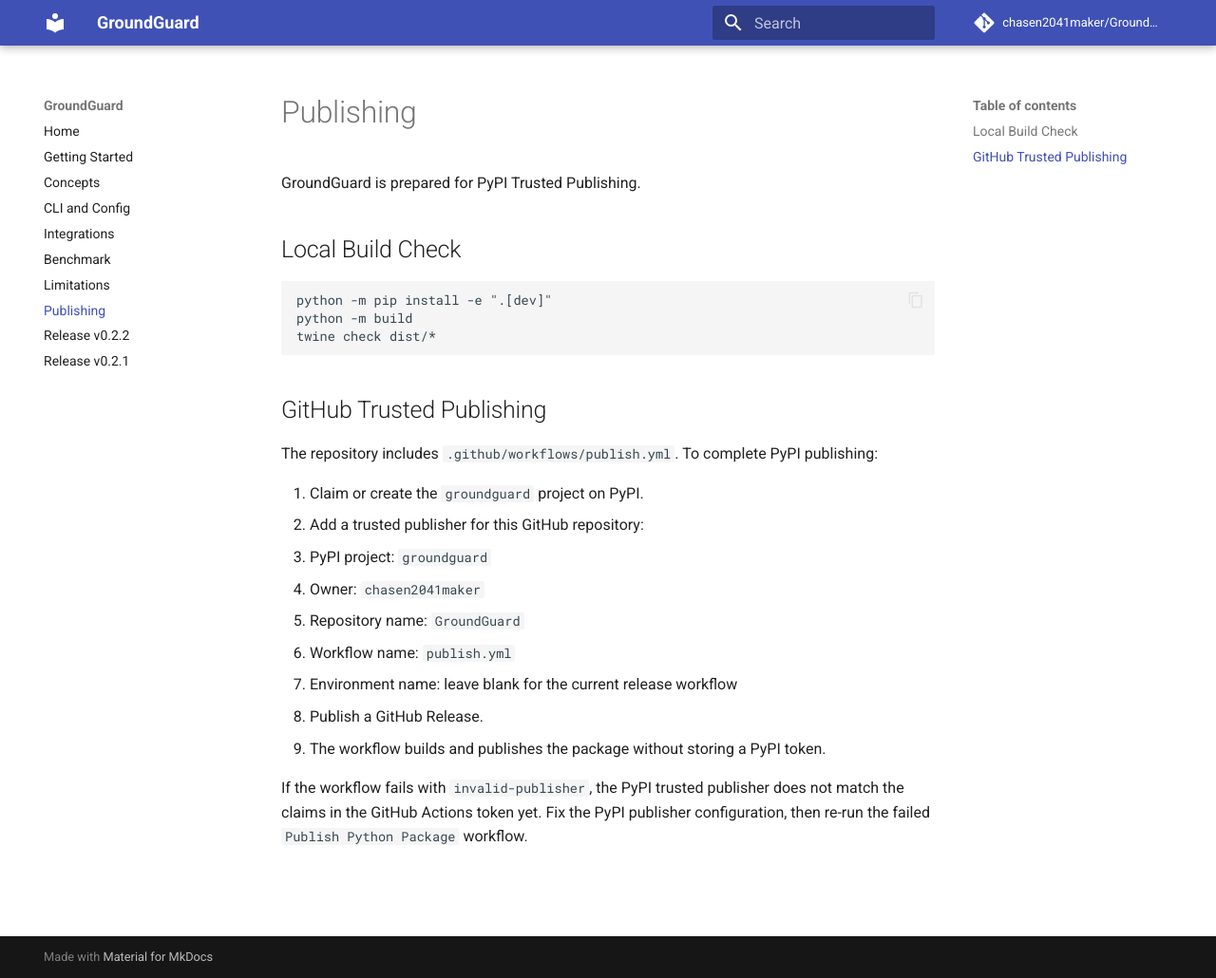
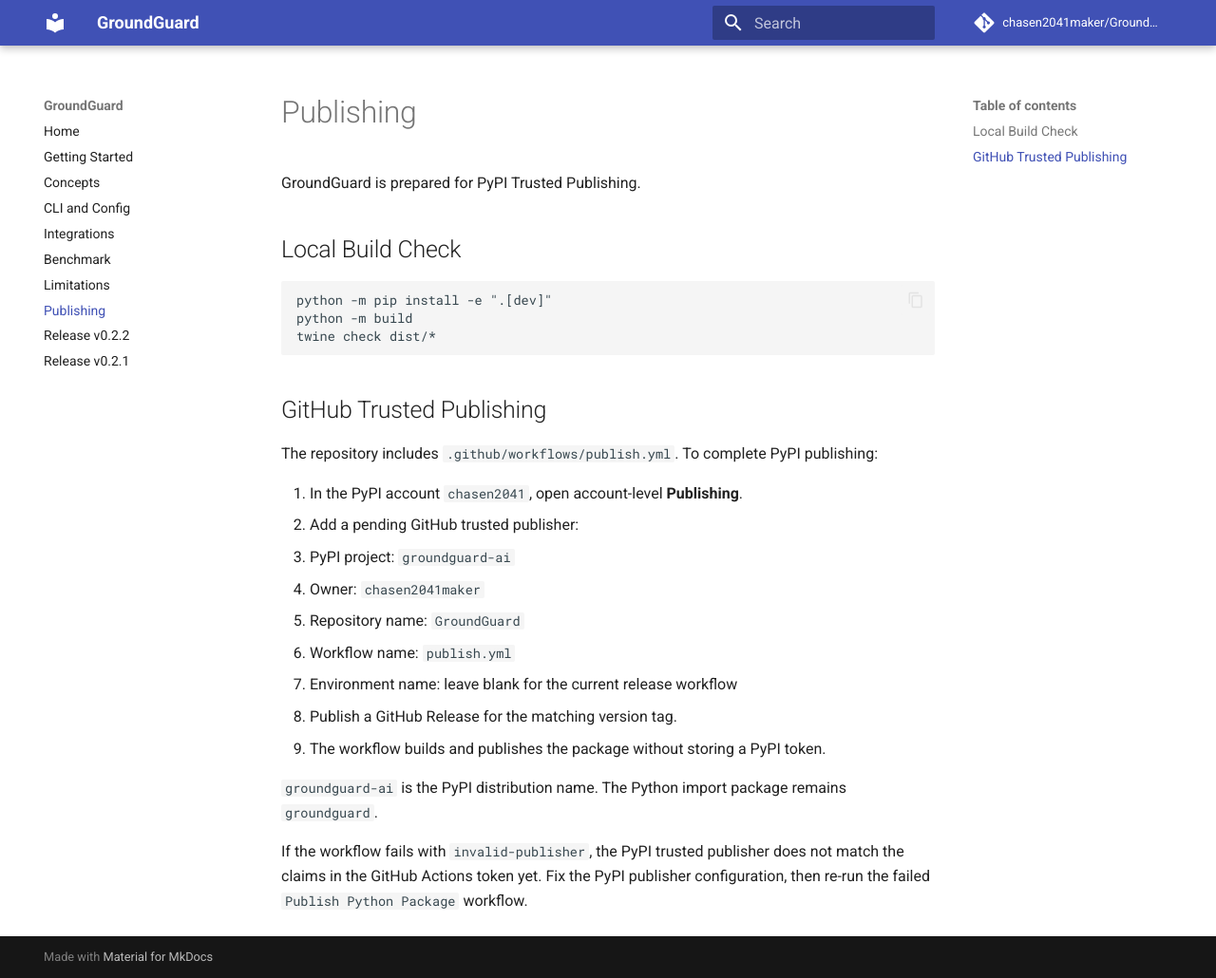
Before and after one commit to chasen2041maker/AgentOps-Lite, an MkDocs documentation site: the page built from docs/publishing.md, in a window 1280 px wide and 1030 px high. Shown: the whole window at 95% size. Built offline with MkDocs 1.6.1 and Material for MkDocs 9.7.7, drawn with Linux system fonts in a browser that asks for light colours; comment, search, counter and statistics services are not loaded.

Commit message:
切换 PyPI 分发包名

```diff
--- a/docs/publishing.md
+++ b/docs/publishing.md
@@ -15,15 +15,18 @@
 The repository includes `.github/workflows/publish.yml`. To complete PyPI
 publishing:
 
-1. Claim or create the `groundguard` project on PyPI.
-2. Add a trusted publisher for this GitHub repository:
-   - PyPI project: `groundguard`
+1. In the PyPI account `chasen2041`, open account-level **Publishing**.
+2. Add a pending GitHub trusted publisher:
+   - PyPI project: `groundguard-ai`
    - Owner: `chasen2041maker`
    - Repository name: `GroundGuard`
    - Workflow name: `publish.yml`
    - Environment name: leave blank for the current release workflow
-3. Publish a GitHub Release.
+3. Publish a GitHub Release for the matching version tag.
 4. The workflow builds and publishes the package without storing a PyPI token.
+
+`groundguard-ai` is the PyPI distribution name. The Python import package remains
+`groundguard`.
 
 If the workflow fails with `invalid-publisher`, the PyPI trusted publisher does
 not match the claims in the GitHub Actions token yet. Fix the PyPI publisher
--- a/pyproject.toml
+++ b/pyproject.toml
@@ -3,7 +3,7 @@
 build-backend = "setuptools.build_meta"
 
 [project]
-name = "groundguard"
+name = "groundguard-ai"
 version = "0.2.3"
 description = "A local-first fact gate for tool-using AI agents."
 readme = "README.md"
```
Also changed, not shown: CHANGELOG.md (+2 -0 lines), README.md (+4 -4 lines), README.zh-CN.md (+2 -2 lines), docs/getting-started.md (+1 -1 lines), docs/index.md (+3 -3 lines).
